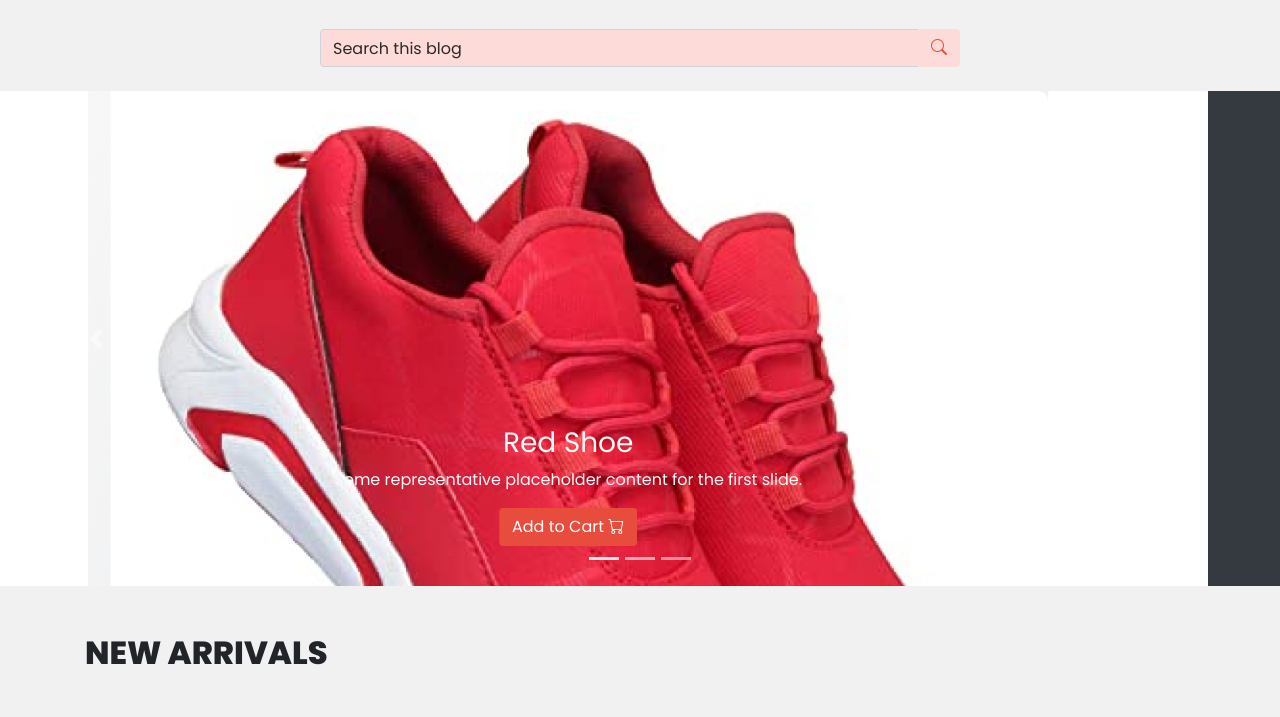
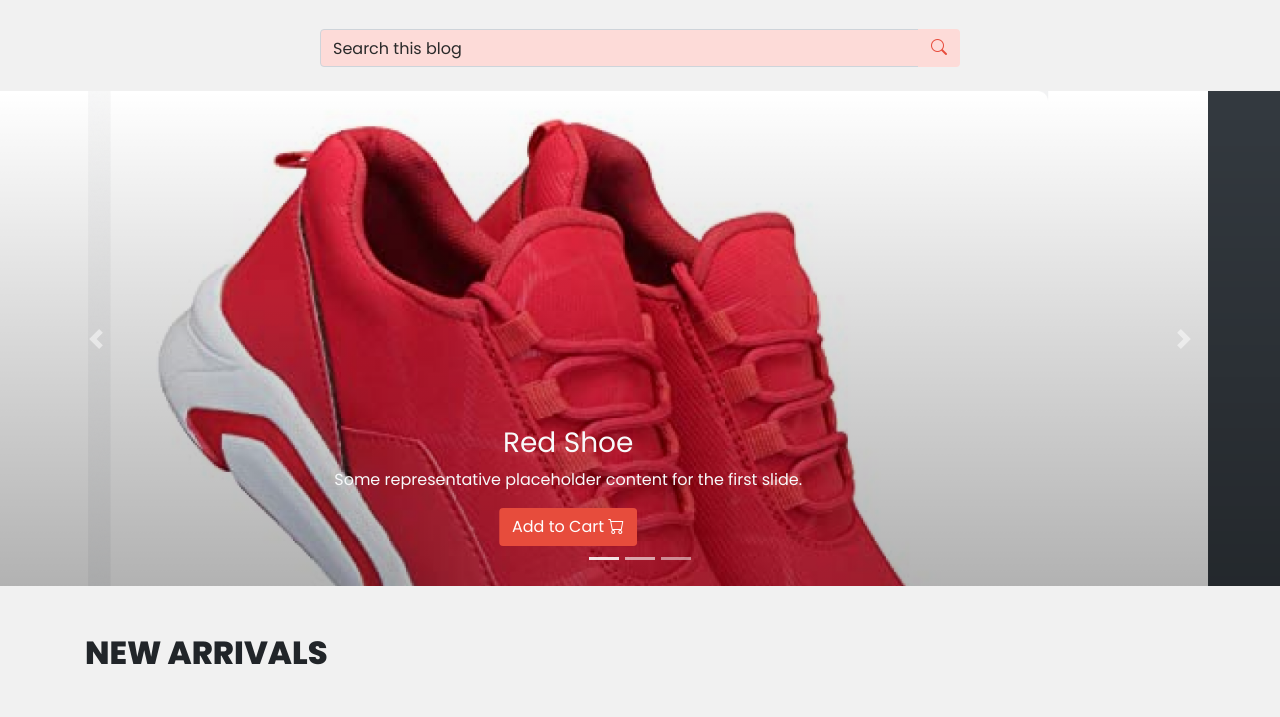
Before and after one commit to aalimaslam/e-commerce, a plain HTML site: page index.html in a window 1280 px wide. Shown: the part 67-784 px from the top of the page. Drawn offline with nearby package versions, Linux system fonts and the light colour scheme.

Commit message:
Update style.css

```diff
--- a/style.css
+++ b/style.css
@@ -48,3 +48,15 @@ input::placeholder{
 input:focus{
     outline:none !important;
 }
+.overlay{
+    position:absolute;
+    top:0;
+    left:0;
+    height:100%;
+    width:100%;
+    background:linear-gradient(to top, rgba(0,0,0,0.3), transparent);
+    z-index:1;
+}
+.carousel-caption{
+    z-index:22;
+}
```
